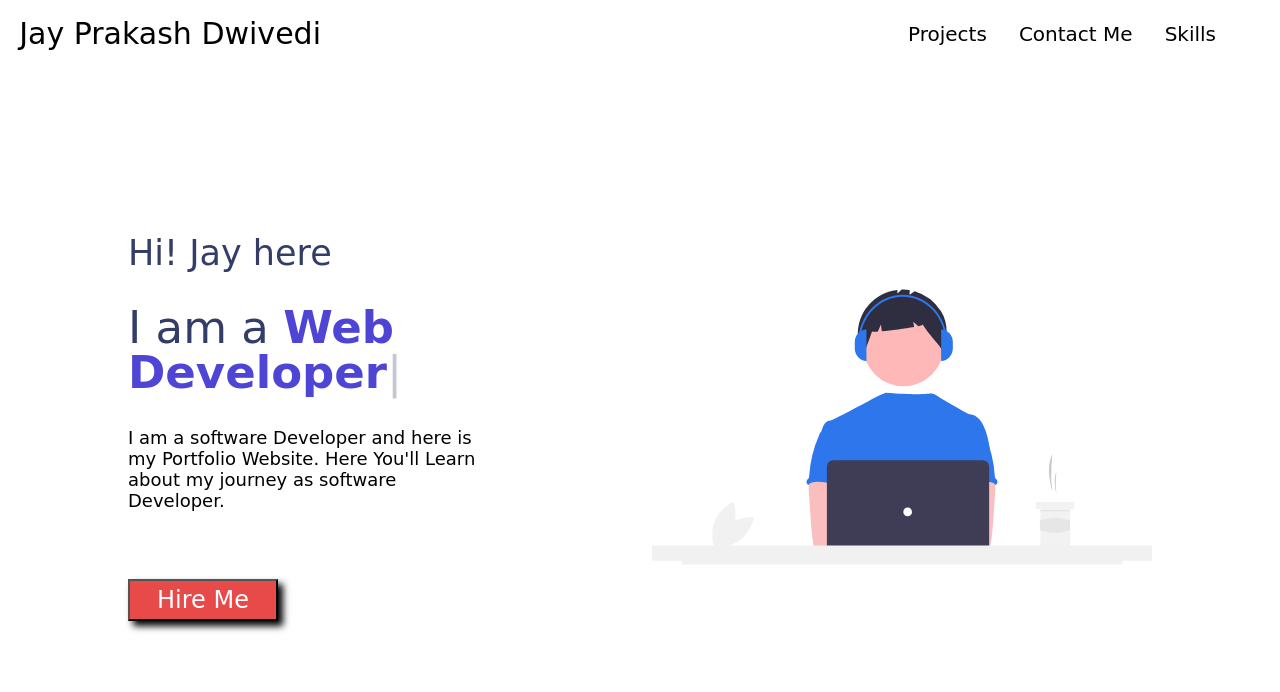
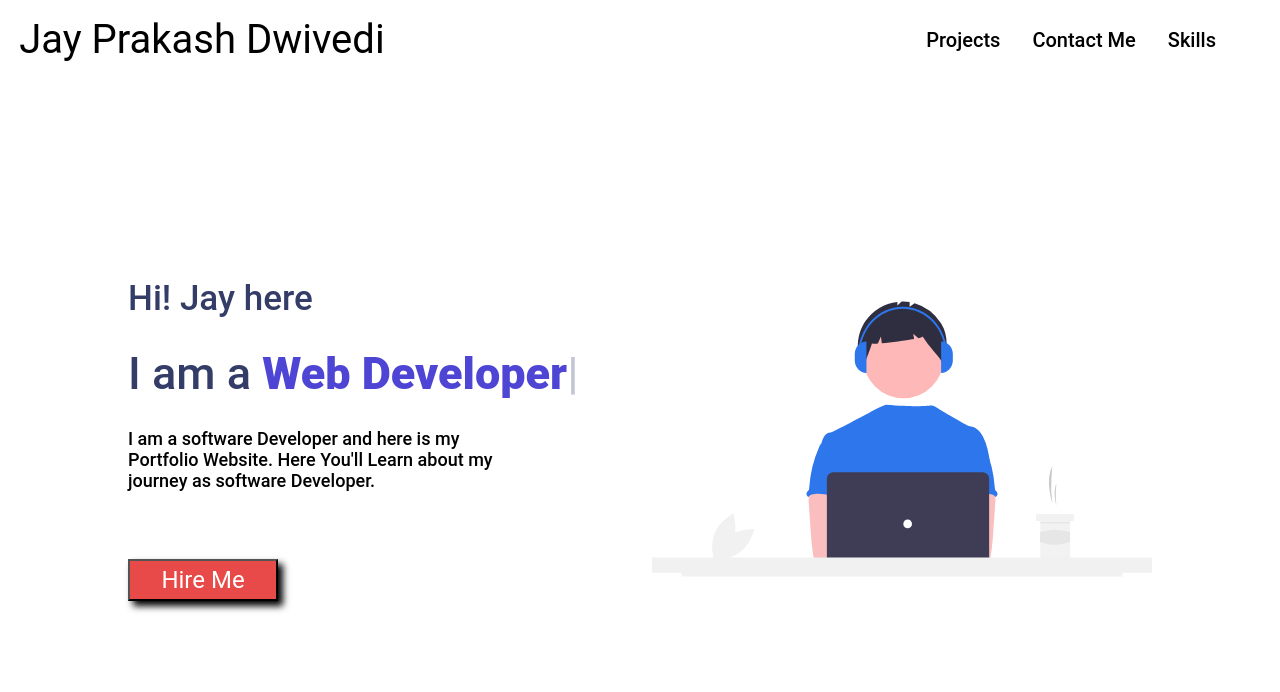
Before and after one commit to jaydwivedi12/portfolio, a plain HTML site: page index.html in a window 1280 px wide. Drawn offline with nearby package versions, Linux system fonts and the light colour scheme.

Commit message:
font upadted

```diff
--- a/styles.css
+++ b/styles.css
@@ -1,9 +1,10 @@
+
 * {
     margin: 0;
     padding: 0;
     box-sizing: border-box;
     scroll-behavior: smooth;
-    font-family: cursive;
+    font-family: 'Roboto', monospace;
 }
 
 :root {
@@ -40,7 +41,7 @@
 }
 
 .logo-text {
-    font-size: 30px;
+    font-size: 40px;
     margin-left: 1.2rem;
 
 }
@@ -481,6 +482,7 @@ scale: 0.9;
         display: flex;
         flex-direction: column;
         justify-content: center;
+        margin: 4.5rem 0;
         width: 100vw;
         height: 100vh;
 
```
